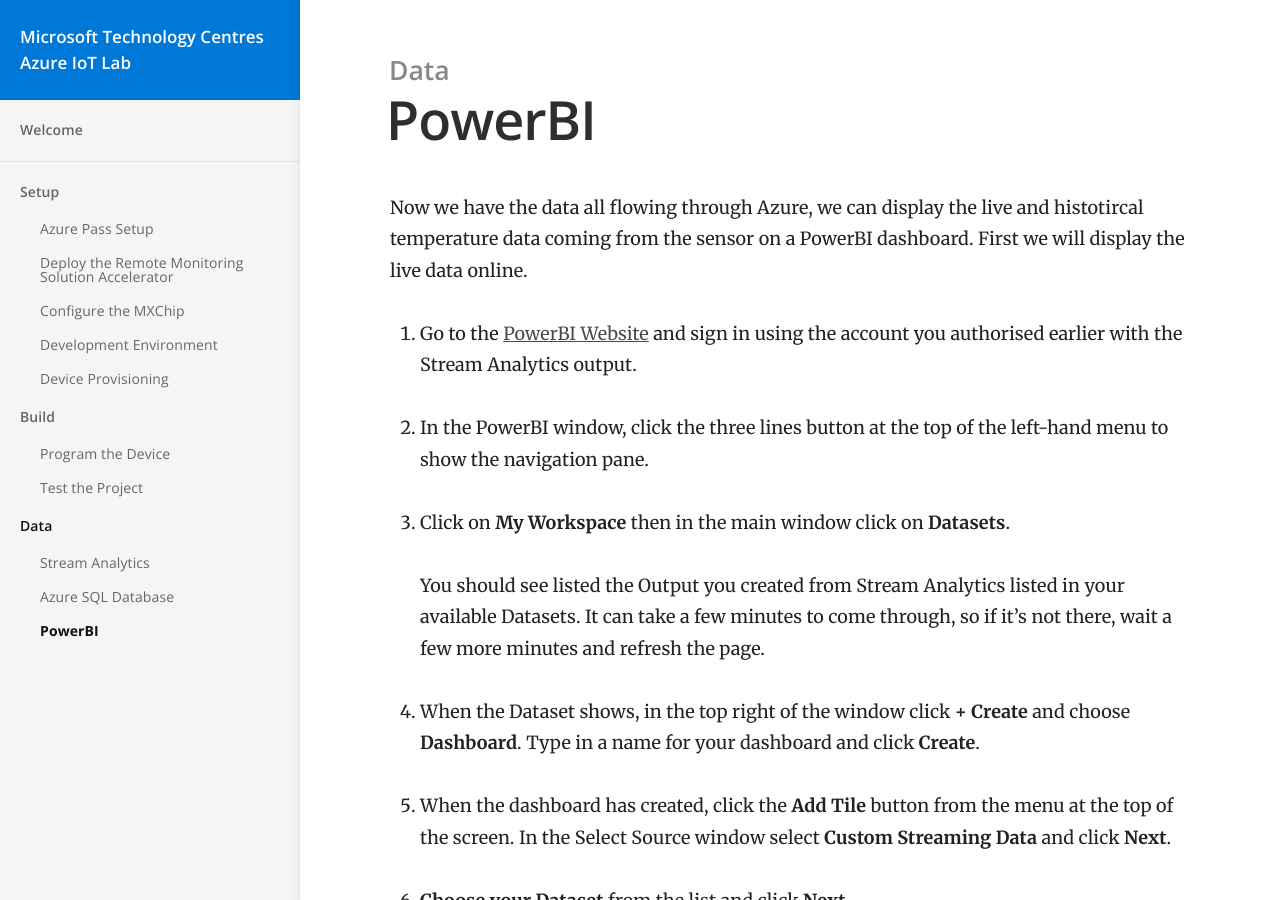
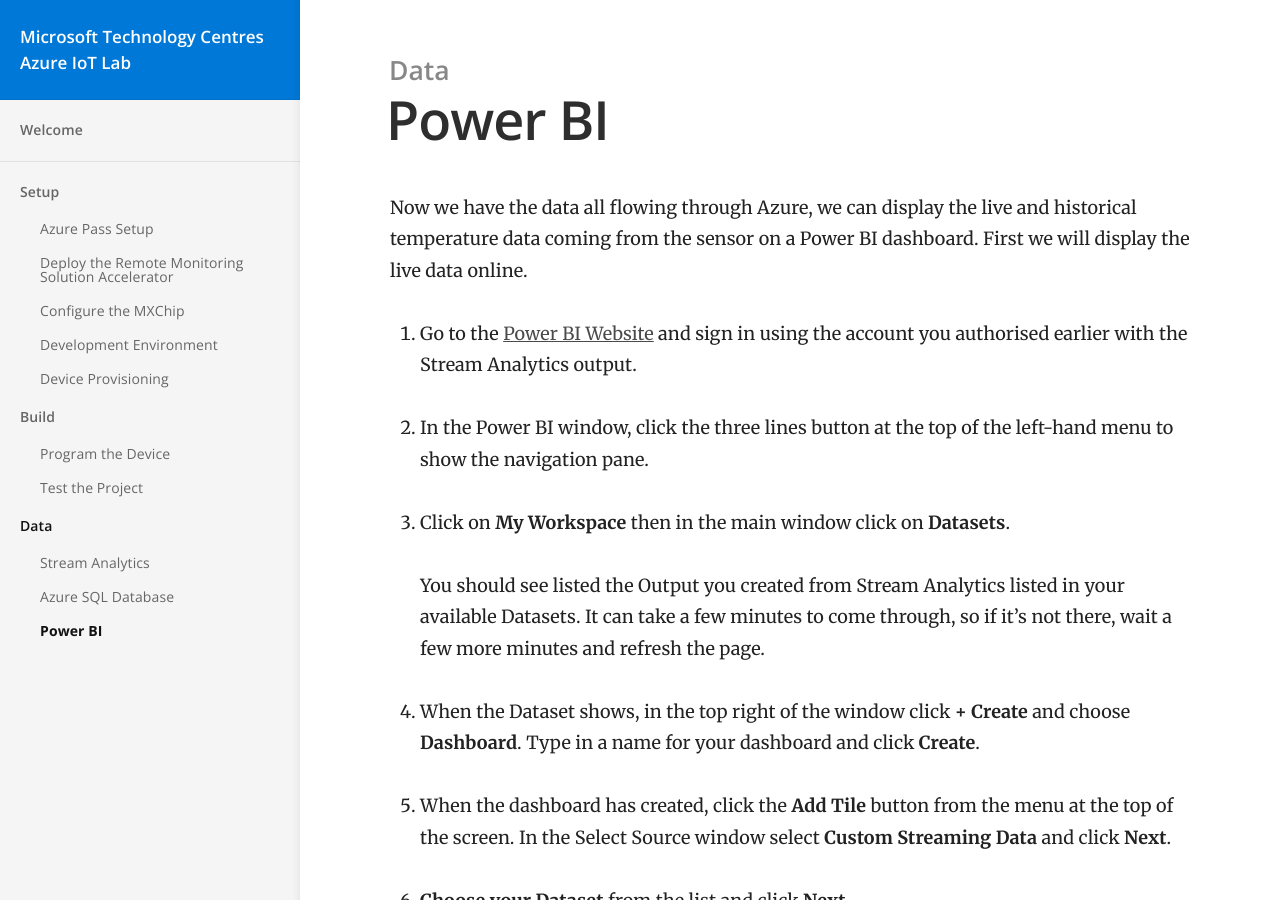
Before and after one commit to BenMcGarry/AzureIoTLab, a Jekyll site: the page built from _docs/03data/powerbi.md, in a window 1280 px wide and 900 px high. Built offline with Jekyll 4.4.1, drawn with Linux system fonts in a browser that asks for light colours; some of the changed text lies outside the part shown.

Commit message:
Power BI fixes

```diff
--- a/_docs/03data/powerbi.md
+++ b/_docs/03data/powerbi.md
@@ -1,14 +1,14 @@
 ---
-title: PowerBI
+title: Power BI
 category: Data
 order: 3
 ---
 
-Now we have the data all flowing through Azure, we can display the live and histotircal temperature data coming from the sensor on a PowerBI dashboard. First we will display the live data online.
+Now we have the data all flowing through Azure, we can display the live and historical temperature data coming from the sensor on a Power BI dashboard. First we will display the live data online.
 
-1. Go to the [PowerBI Website](https://powerbi.com) and sign in using the account you authorised earlier with the Stream Analytics output.
+1. Go to the [Power BI Website](https://powerbi.com) and sign in using the account you authorised earlier with the Stream Analytics output.
 
-1. In the PowerBI window, click the three lines button at the top of the left-hand menu to show the navigation pane.
+1. In the Power BI window, click the three lines button at the top of the left-hand menu to show the navigation pane.
 
 1. Click on **My Workspace** then in the main window click on **Datasets**.
 
@@ -22,23 +22,23 @@ Now we have the data all flowing through Azure, we can display the live and hist
 
 1.	In the Visualization Type drop down, choose **Line Chart**. Add an Axis with the value **EventProcessedUtcTime**. In the Values drop down, choose **Temperature** and **Humidity**. In the Time Window to Display field, choose **1 minute**. Click **Next**, give your chart a title and click **Apply**.
 
-    ![PowerBI Dashboard Config]({{ site.baseurl }}/img/powerbidashconfig.png)
+    ![Power BI Dashboard Config]({{ site.baseurl }}/img/powerbidashconfig.png)
 
 1. Add another tile but this time use a card, select **Temperature** and continue as before. You may also do the same for **Humidity** until your dashboard looks like below.
 
-    ![PowerBI Dashboard]({{ site.baseurl }}/img/powerbidash.png)powerbidashconfig.png
+    ![Power BI Dashboard]({{ site.baseurl }}/img/powerbidash.png)
 
-1. We will also need PowerBI for later on in the lab, go to the [PowerBI Download page](https://powerbi.microsoft.com/en-us/desktop/) and click **Advanced Download Options**. Download and install PowerBI Desktop.
+1. We will also need Power BI for later on in the lab, go to the [Power BI Download page](https://powerbi.microsoft.com/en-us/desktop/) and click **Advanced Download Options**. Download and install Power BI Desktop.
 
-    Once installed it will ask for you to sign in, use the same account you used for the online version of PowerBI.
+    Once installed it will ask for you to sign in, use the same account you used for the online version of Power BI.
 
 1. On the splash screen, click **Get Data**.
 
-    ![PowerBI Get Data]({{ site.baseurl }}/img/powerbigetdata.png)
+    ![Power BI Get Data]({{ site.baseurl }}/img/powerbigetdata.png)
 
 1. Click **Azure**, then choose **Azure SQL Database**. Click **Connect**.
 
-    You will need your SQL server name. **Go back to the Azure Portal** and click on **SQL Databases** in the left-hand blade. It will display your SQL Database, **Click on it** to open the SQL Database blade and it will contain the name of your SQL server as seen below. **Copy the name to the clipboard and paste it into PowerBI.**
+    You will need your SQL server name. **Go back to the Azure Portal** and click on **SQL Databases** in the left-hand blade. It will display your SQL Database, **Click on it** to open the SQL Database blade and it will contain the name of your SQL server as seen below. **Copy the name to the clipboard and paste it into Power BI.**
 
     ![SQL DB Name]({{ site.baseurl }}/img/sqldbname.png)
 
@@ -56,23 +56,23 @@ Now we have the data all flowing through Azure, we can display the live and hist
 
     On the Field menu on the right, click **EventEnqueuedUtcTime** and it should put this into the Axis box. **Click the tiny down arrow beside the field name and click the option above Date Hierarchy to remove the Day/Year/Month breakdown (if it is present)**.
 
-    ![PowerBI Sort Dates]({{ site.baseurl }}/img/removedate.png)
+    ![Power BI Sort Dates]({{ site.baseurl }}/img/removedate.png)
 
 1. In the Field area, tick **Humidity and Temperature**. They should then appear on the line graph.
 
     You should end up with a chart design that looks like this:
 
-    ![PowerBI Chart Design]({{ site.baseurl }}/img/powerbichartdesign.png)
+    ![Power BI Chart Design]({{ site.baseurl }}/img/powerbichartdesign.png)
 
     This will display a line chart that looks like this:
 
-    ![PowerBI Line Chart]({{ site.baseurl }}/img/powerbilinechart.png)
+    ![Power BI Line Chart]({{ site.baseurl }}/img/powerbilinechart.png)
 
     You can drag the chart around to make it larger.
 
 In order to pull the latest data from SQL, click the Refresh button on the task bar at the top. Breathe on the sensor a couple of times, then refresh the data. You will see the lines on the chart move around from the updates coming from SQL.
 
-If you signed in to PowerBi Desktop with the same account as PowerBI.com, you can publish this dashboard to your online workspace and share it. Click the Publish button to do that and specify My Workspace.
+If you signed in to Power BI Desktop with the same account as PowerBI.com, you can publish this dashboard to your online workspace and share it. Click the Publish button to do that and specify My Workspace.
 
 Once you’ve published it in PowerBI.com, you can create a historical data report and pin it to the live streaming dashboard to get a combination of the two. Have a play around and see what you can create.
 
```
Also changed, not shown: _docs/03data/sqldb.md (+1 -1 lines), _docs/03data/streamanalytics.md (+1 -1 lines).
